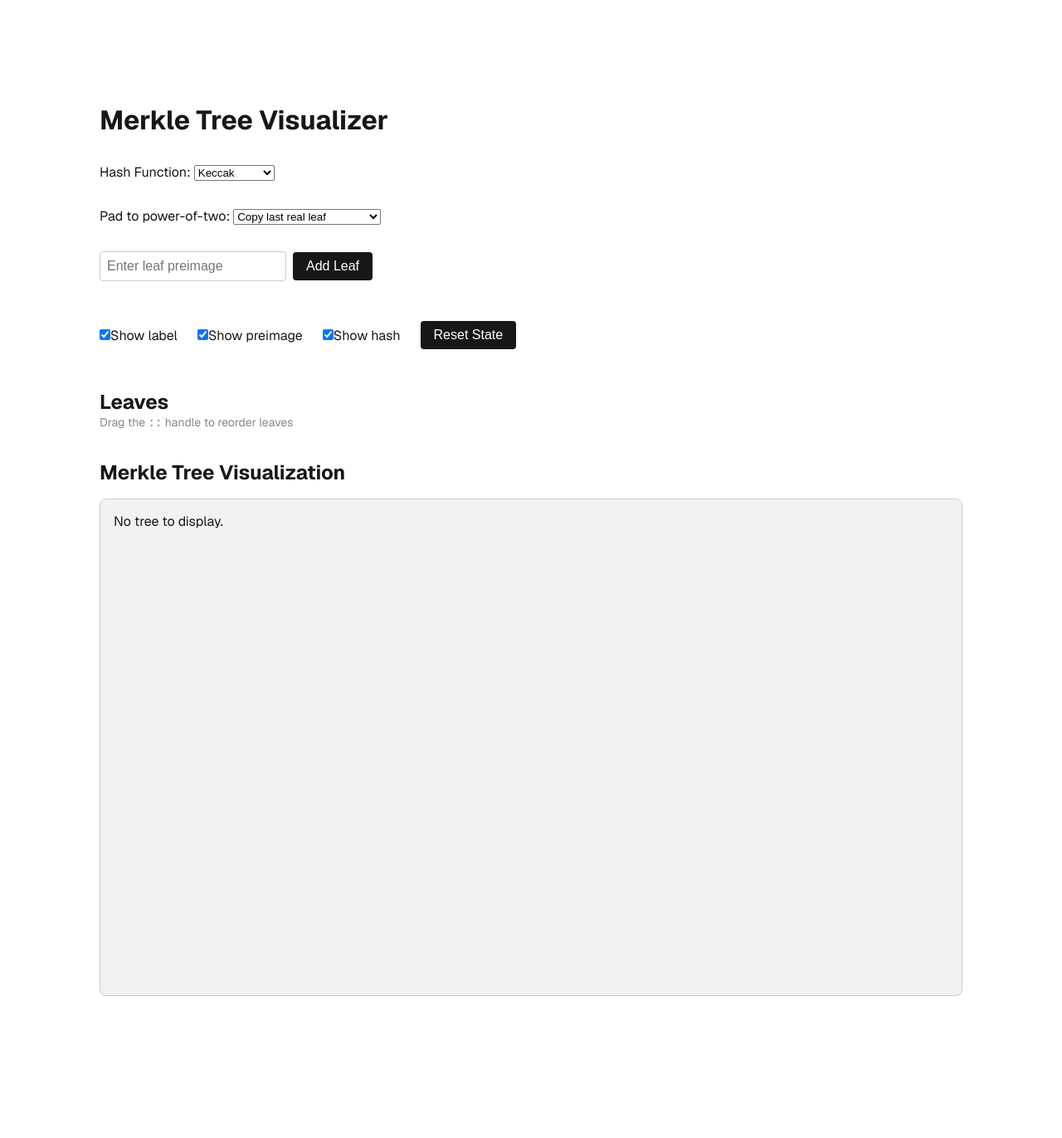
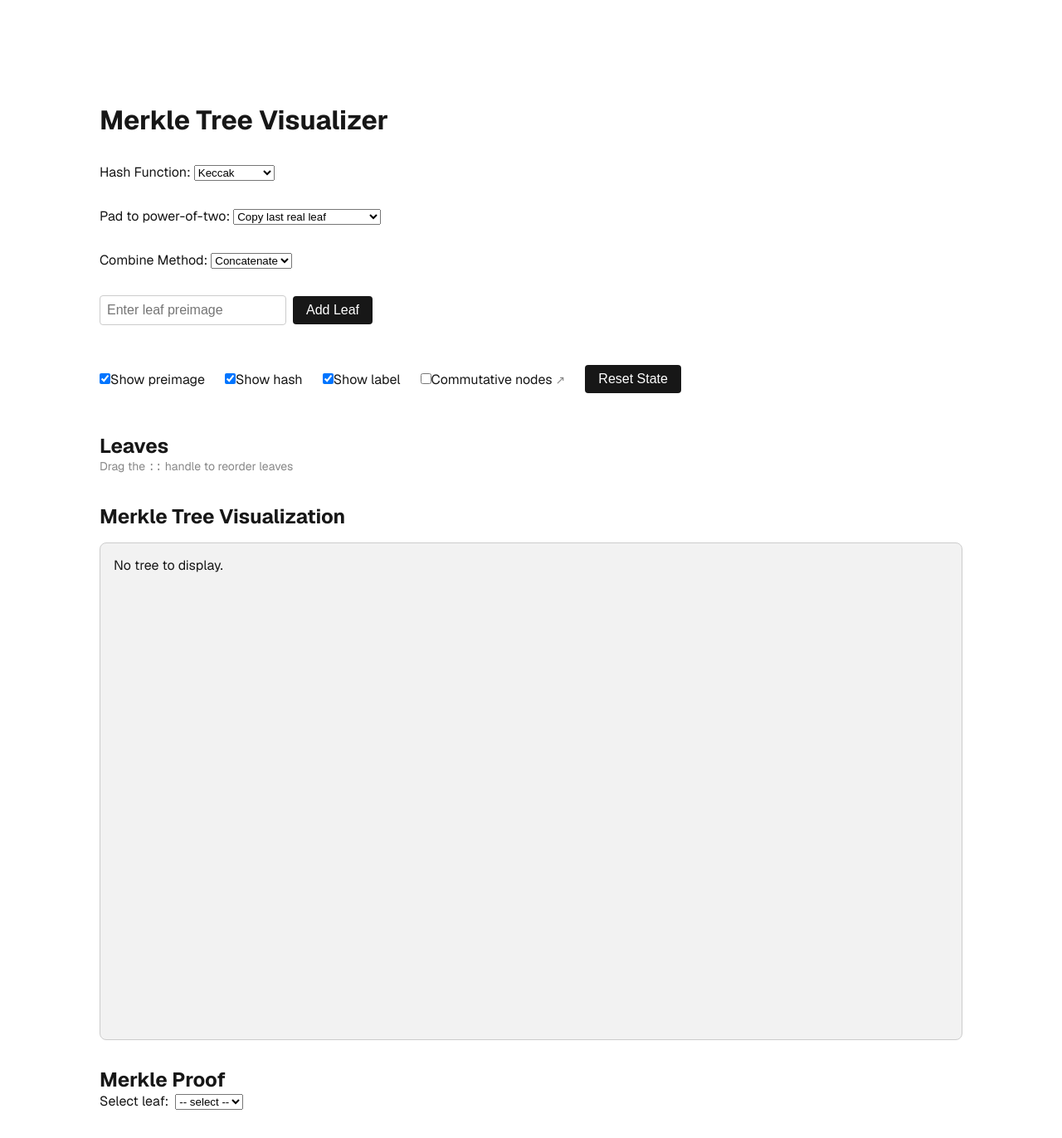
Before and after one commit to microbecode/merkle-visualizer, a Next.js app: page / in a window 1280 px wide. Shown: the top 1372 px of the page at 83% size. Before the commit the page ends 1325 px from the top, so only its background shows below. Built offline with nearby package versions, Linux system fonts and the light colour scheme.

Commit message:
First ready version

```diff
--- a/src/app/page.tsx
+++ b/src/app/page.tsx
@@ -1,7 +1,7 @@
 'use client';
 import { useState, useMemo, useEffect } from "react";
 import styles from "./page.module.css";
-import { buildMerkleTree, HashFunction } from "../merkleTree";
+import { buildMerkleTree, HashFunction, getMerkleProof } from "../merkleTree";
 import MerkleTreeView from "./MerkleTreeView";
 import {
   DndContext,
@@ -9,6 +9,7 @@ import {
   PointerSensor,
   useSensor,
   useSensors,
+  useDraggable,
 } from '@dnd-kit/core';
 import {
   arrayMove,
@@ -30,22 +31,26 @@ const padStrategies = [
   { label: "Add zero-preimage leaves", value: "zero" },
 ];
 
+const combineMethods = [
+  { label: "Concatenate", value: "concat" },
+  { label: "Sum", value: "sum" },
+];
+
 type PadStrategy = "copy" | "zero";
 
 const LOCAL_STORAGE_KEY = "merkle-visualizer-state";
 
-function DraggableLeaf({ id, children, disabled }: { id: string; children: React.ReactNode; disabled?: boolean }) {
+function DraggableLeaf({ id, children, disabled }: { id: string; children: (args: { attributes: any; listeners: any }) => React.ReactNode; disabled?: boolean }) {
   const { attributes, listeners, setNodeRef, transform, transition, isDragging } = useSortable({ id, disabled });
   const style = {
     transform: CSS.Transform.toString(transform),
     transition,
     opacity: isDragging ? 0.5 : 1,
-    cursor: disabled ? 'default' : 'grab',
     background: isDragging ? '#f5f5f5' : undefined,
   };
   return (
-    <li ref={setNodeRef} style={style} {...attributes} {...listeners}>
-      {children}
+    <li ref={setNodeRef} style={style}>
+      {children({ attributes, listeners })}
     </li>
   );
 }
@@ -58,7 +63,10 @@ export default function MerkleTreePage() {
   const [showHash, setShowHash] = useState(true);
   const [padStrategy, setPadStrategy] = useState<PadStrategy>("copy");
   const [showLabel, setShowLabel] = useState(true);
+  const [commutative, setCommutative] = useState(false);
+  const [combineMethod, setCombineMethod] = useState<'concat' | 'sum'>('concat');
   const sensors = useSensors(useSensor(PointerSensor));
+  const [selectedLeaf, setSelectedLeaf] = useState<number | null>(null);
 
   // Restore state from localStorage on mount
   useEffect(() => {
@@ -104,7 +112,18 @@ export default function MerkleTreePage() {
     return leaves;
   }, [leaves, padStrategy]);
 
-  const tree = useMemo(() => buildMerkleTree(paddedLeaves, hashFunction), [paddedLeaves, hashFunction]);
+  const tree = useMemo(() => buildMerkleTree(paddedLeaves, hashFunction, commutative, combineMethod), [paddedLeaves, hashFunction, commutative, combineMethod]);
+
+  const proofResult = useMemo(() => {
+    if (selectedLeaf === null || selectedLeaf >= paddedLeaves.length) return null;
+    return getMerkleProof(paddedLeaves, hashFunction, selectedLeaf, commutative, combineMethod);
+  }, [selectedLeaf, paddedLeaves, hashFunction, commutative, combineMethod]);
+
+  const handleCopyProof = () => {
+    if (proofResult) {
+      navigator.clipboard.writeText(JSON.stringify(proofResult, null, 2));
+    }
+  };
 
   const handleDragEnd = (event: any) => {
     const { active, over } = event;
@@ -153,25 +172,34 @@ export default function MerkleTreePage() {
           </select>
         </div>
         <div>
+          <label htmlFor="combine-method">Combine Method: </label>
+          <select
+            id="combine-method"
+            value={combineMethod}
+            onChange={e => setCombineMethod(e.target.value as 'concat' | 'sum')}
+          >
+            {combineMethods.map(method => (
+              <option key={method.value} value={method.value}>{method.label}</option>
+            ))}
+          </select>
+        </div>
+        <div>
           <input
             type="text"
             value={leafInput}
             onChange={e => setLeafInput(e.target.value)}
             placeholder="Enter leaf preimage"
             className={styles.input}
+            onKeyDown={e => {
+              if (e.key === 'Enter') {
+                handleAddLeaf();
+              }
+            }}
           />
           <button onClick={handleAddLeaf} className={styles.button}>Add Leaf</button>
 
         </div>
         <div style={{ display: 'flex', gap: 24, alignItems: 'center', margin: '16px 0' }}>
-        <label>
-            <input
-              type="checkbox"
-              checked={showLabel}
-              onChange={e => setShowLabel(e.target.checked)}
-            />
-            Show label
-          </label>
           <label>
             <input
               type="checkbox"
@@ -188,9 +216,36 @@ export default function MerkleTreePage() {
             />
             Show hash
           </label>
-
+          <label>
+            <input
+              type="checkbox"
+              checked={showLabel}
+              onChange={e => setShowLabel(e.target.checked)}
+            />
+            Show label
+          </label>
+          <label>
+            <input
+              type="checkbox"
+              checked={commutative}
+              onChange={e => setCommutative(e.target.checked)}
+            />
+            Commutative nodes
+            <a
+              href="https://bitcoin.stackexchange.com/a/100102"
+              target="_blank"
+              rel="noopener noreferrer"
+              style={{ marginLeft: 4, fontSize: 14, textDecoration: 'none', color: '#888', verticalAlign: 'middle' }}
+              title="About commutative Merkle trees"
+            >
+              ↗
+            </a>
+          </label>
           <button onClick={handleResetState} className={styles.button}>Reset State</button>
         </div>
+        {commutative && (
+          <></>
+        )}
         <div>
           <h2>Leaves</h2>
           <div style={{ color: '#888', fontSize: 14, marginBottom: 4 }}>
@@ -201,9 +256,17 @@ export default function MerkleTreePage() {
               <ul style={{ listStyle: 'none', padding: 0 }}>
                 {paddedLeaves.map((leaf, idx) => (
                   <DraggableLeaf key={idx} id={idx.toString()} disabled={idx >= leaves.length}>
+                    {({ attributes, listeners }: any) => (
                       <div style={{ display: 'flex', alignItems: 'center', gap: 8 }}>
                         {idx < leaves.length && (
-                        <span style={{ cursor: 'grab', color: '#bbb', fontSize: 18, marginRight: 8, marginLeft: 2, userSelect: 'none' }} title="Drag to reorder">⋮</span>
+                          <span
+                            {...attributes}
+                            {...listeners}
+                            style={{ cursor: 'grab', color: '#bbb', fontSize: 18, marginRight: 8, marginLeft: 2, userSelect: 'none' }}
+                            title="Drag to reorder"
+                          >
+                            ⋮
+                          </span>
                         )}
                         {leaf}
                         {idx < leaves.length && (
@@ -216,6 +279,7 @@ export default function MerkleTreePage() {
                         )}
                         {idx >= leaves.length ? <span style={{ color: '#888', marginLeft: 8 }}>(padded)</span> : null}
                       </div>
+                    )}
                   </DraggableLeaf>
                 ))}
               </ul>
@@ -228,6 +292,57 @@ export default function MerkleTreePage() {
             <MerkleTreeView root={tree} showPreimage={showPreimage} showHash={showHash} showLabel={showLabel} />
           </div>
         </div>
+        <div>
+          <h2>Merkle Proof</h2>
+          <div style={{ marginBottom: 8 }}>
+            <label>
+              Select leaf:
+              <select
+                value={selectedLeaf === null ? '' : selectedLeaf}
+                onChange={e => setSelectedLeaf(e.target.value === '' ? null : Number(e.target.value))}
+                style={{ marginLeft: 8 }}
+              >
+                <option value="">-- select --</option>
+                {paddedLeaves.map((leaf, idx) => (
+                  <option key={idx} value={idx}>
+                    {leaf} {idx >= leaves.length ? '(padded)' : ''}
+                  </option>
+                ))}
+              </select>
+            </label>
+          </div>
+          {proofResult && (
+            <div style={{ marginBottom: 8 }}>
+              {!commutative && (
+                <>
+                  <div>Proof for leaf <b>{proofResult.leaf}</b> (index {proofResult.leafIndex}):</div>
+                  <ol style={{ fontSize: 13, margin: '8px 0 8px 20px', wordBreak: 'break-all' }}>
+                    {proofResult.proof.map((hash, i) => (
+                      <li key={i}>{hash}</li>
+                    ))}
+                  </ol>
+                </>
+              )}
+              {commutative && (
+                <>
+                  <div>Proof (commutative):</div>
+                  <ol style={{ fontSize: 13, margin: '8px 0 8px 20px', wordBreak: 'break-all' }}>
+                    {proofResult.proof.map((hash, i) => (
+                      <li key={i}>{hash}</li>
+                    ))}
+                  </ol>
+                </>
+              )}
+              <button className={styles.button} onClick={() => {
+                if (commutative) {
+                  navigator.clipboard.writeText(JSON.stringify(proofResult.proof, null, 2));
+                } else {
+                  navigator.clipboard.writeText(JSON.stringify(proofResult, null, 2));
+                }
+              }}>Copy proof as JSON</button>
+            </div>
+          )}
+        </div>
       </main>
     </div>
   );
--- a/src/merkleTree.ts
+++ b/src/merkleTree.ts
@@ -23,28 +23,85 @@ function hashValue(value: string, fn: HashFunction): string {
   return value;
 }
 
-export function buildMerkleTree(leaves: string[], fn: HashFunction): MerkleNode | null {
+function hashParentNode(leftHash: string, rightHash: string, fn: HashFunction, combineMethod: 'concat' | 'sum' = 'concat', commutative = false): string {
+  let combined: string;
+  if (combineMethod === 'sum') {
+    // Use BigInt for handling large hex values
+    const leftNum = BigInt('0x' + leftHash);
+    const rightNum = BigInt('0x' + rightHash);
+    combined = (leftNum + rightNum).toString(16);
+
+  } else {
+    // Handle commutative option before concatenating
+    if (commutative && leftHash !== rightHash) {
+      combined = [leftHash, rightHash].sort().join('');
+    } else {
+      combined = leftHash + rightHash;
+    }
+  }
+
+  // Convert the combined string to a Buffer treating it as hex
+  const buffer = Buffer.from(combined, 'hex');
+
+  if (fn === 'keccak') return keccak_256(buffer);
+  if (fn === 'sha256') return sha256(buffer);
+  if (fn === 'blake2b') return blake2bHex(buffer);
+  if (fn === 'ripemd160') return new RIPEMD160().update(buffer).digest('hex');
+  return combined;
+}
+
+export function buildMerkleTree(leaves: string[], fn: HashFunction, commutative = false, combineMethod: 'concat' | 'sum' = 'concat'): MerkleNode | null {
   if (leaves.length === 0) return null;
   const leafNodes = leaves.map(preimage => ({
     hash: hashValue(preimage, fn),
     isLeaf: true,
     preimage,
   }));
-  return buildTreeLevel(leafNodes, fn);
+  return buildTreeLevel(leafNodes, fn, commutative, combineMethod);
 }
 
-function buildTreeLevel(nodes: MerkleNode[], fn: HashFunction): MerkleNode {
+function buildTreeLevel(nodes: MerkleNode[], fn: HashFunction, commutative = false, combineMethod: 'concat' | 'sum' = 'concat'): MerkleNode {
   if (nodes.length === 1) return nodes[0];
   const nextLevel: MerkleNode[] = [];
   for (let i = 0; i < nodes.length; i += 2) {
     const left = nodes[i];
     const right = nodes[i + 1] || nodes[i]; // duplicate last if odd
-    const combined = left.hash + right.hash;
+
     nextLevel.push({
-      hash: hashValue(combined, fn),
+      hash: hashParentNode(left.hash, right.hash, fn, combineMethod, commutative),
       left,
       right,
     });
   }
-  return buildTreeLevel(nextLevel, fn);
+  return buildTreeLevel(nextLevel, fn, commutative, combineMethod);
 }
+
+export function getMerkleProof(leaves: string[], fn: HashFunction, leafIndex: number, commutative = false, combineMethod: 'concat' | 'sum' = 'concat'): { proof: string[]; leaf: string; leafIndex: number } | null {
+  if (leaves.length === 0 || leafIndex < 0 || leafIndex >= leaves.length) return null;
+  // Pad leaves to power of two as in buildMerkleTree
+  let n = leaves.length;
+  let nextPow2 = 1;
+  while (nextPow2 < n) nextPow2 *= 2;
+  const padCount = nextPow2 - n;
+  const paddedLeaves = padCount > 0 ? leaves.concat(Array(padCount).fill(leaves[leaves.length - 1])) : leaves;
+  // Hash all leaves
+  let level = paddedLeaves.map(preimage => hashValue(preimage, fn));
+  let index = leafIndex;
+  const proof: string[] = [];
+  while (level.length > 1) {
+    const siblingIndex = index ^ 1;
+    if (siblingIndex < level.length) {
+      proof.push(level[siblingIndex]);
+    }
+    // Build next level
+    const nextLevel: string[] = [];
+    for (let i = 0; i < level.length; i += 2) {
+      let left = level[i];
+      let right = level[i + 1] || level[i];
+      nextLevel.push(hashParentNode(left, right, fn, combineMethod, commutative));
+    }
+    index = Math.floor(index / 2);
+    level = nextLevel;
+  }
+  return { proof, leaf: paddedLeaves[leafIndex], leafIndex };
+}
```
Lines whose indentation alone changed are shown as unchanged.
